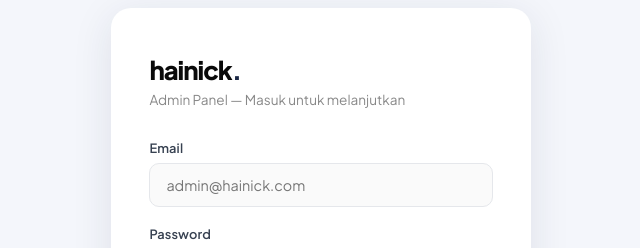
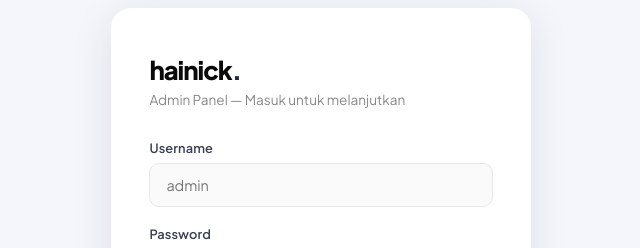
Before and after one commit to justineww/landing-page-hainick, a React (Create React App) app in the folder hainick-creative-frontend/: page /admin/login in a window 1280 px wide. Shown: the part 194-442 px from the top of the page, without its empty margins (319-959 px from the left). Built offline with nearby package versions, Linux system fonts and the light colour scheme.

Commit message:
Integrating the Login to the database

```diff
--- a/hainick-creative-frontend/src/pages/admin/Login.jsx
+++ b/hainick-creative-frontend/src/pages/admin/Login.jsx
@@ -3,7 +3,7 @@ import { useNavigate } from "react-router-dom";
 
 const Login = () => {
   const navigate = useNavigate();
-  const [form, setForm] = useState({ email: "", password: "" });
+  const [form, setForm] = useState({ username: "", password: "" });
   const [error, setError] = useState("");
   const [loading, setLoading] = useState(false);
   const [showPass, setShowPass] = useState(false);
@@ -14,20 +14,26 @@ const Login = () => {
   const handleSubmit = async (e) => {
     e.preventDefault();
     setError("");
-    if (!form.email || !form.password) {
-      setError("Email dan password wajib diisi.");
+    if (!form.username || !form.password) {
+      setError("Username dan password wajib diisi.");
       return;
     }
     setLoading(true);
-    // TODO: ganti dengan API call ke backend
-    setTimeout(() => {
-      setLoading(false);
-      if (form.email === "admin@hainick.com" && form.password === "admin123") {
+    try {
+      const res = await fetch(
+        `http://localhost:3000/api/login?username=${encodeURIComponent(form.username)}&password=${encodeURIComponent(form.password)}`,
+      );
+      const data = await res.json();
+      if (res.ok) {
         navigate("/admin");
       } else {
-        setError("Email atau password salah.");
+        setError(data.error || "Login gagal.");
       }
-    }, 900);
+    } catch {
+      setError("Tidak dapat terhubung ke server.");
+    } finally {
+      setLoading(false);
+    }
   };
 
   return (
@@ -158,20 +164,20 @@ const Login = () => {
           </p>
 
           <form onSubmit={handleSubmit} noValidate>
-            {/* Email */}
-            <label className="login-label" htmlFor="email">
-              Email
+            {/* Username */}
+            <label className="login-label" htmlFor="username">
+              Username
             </label>
             <div className="login-input-wrap">
               <input
-                id="email"
-                name="email"
-                type="email"
+                id="username"
+                name="username"
+                type="text"
                 className="login-input"
-                placeholder="admin@hainick.com"
-                value={form.email}
+                placeholder="admin"
+                value={form.username}
                 onChange={handleChange}
-                autoComplete="email"
+                autoComplete="username"
               />
             </div>
 
```
Also changed, not shown: 2 other files (tests, documents, lock files or other folders).
